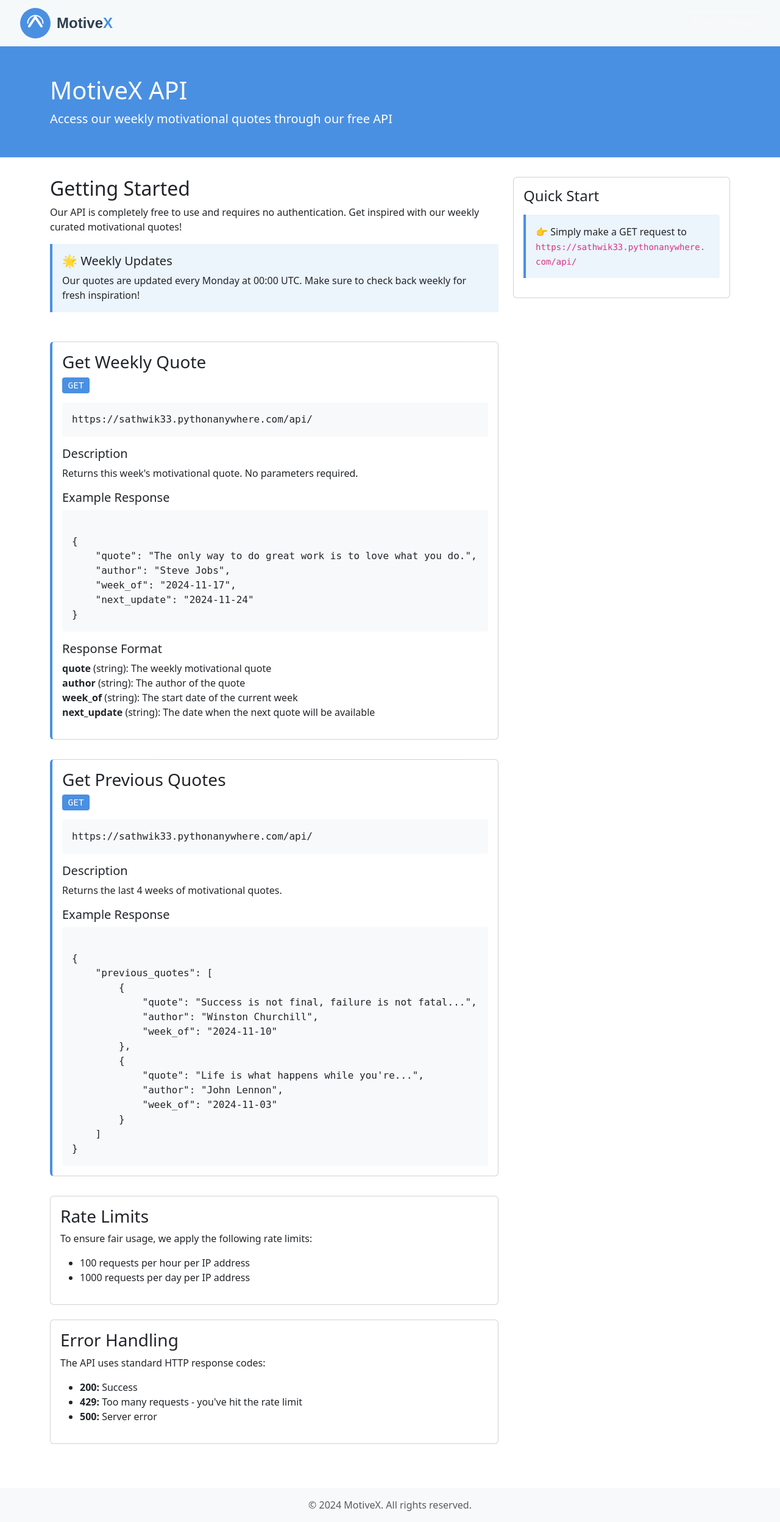
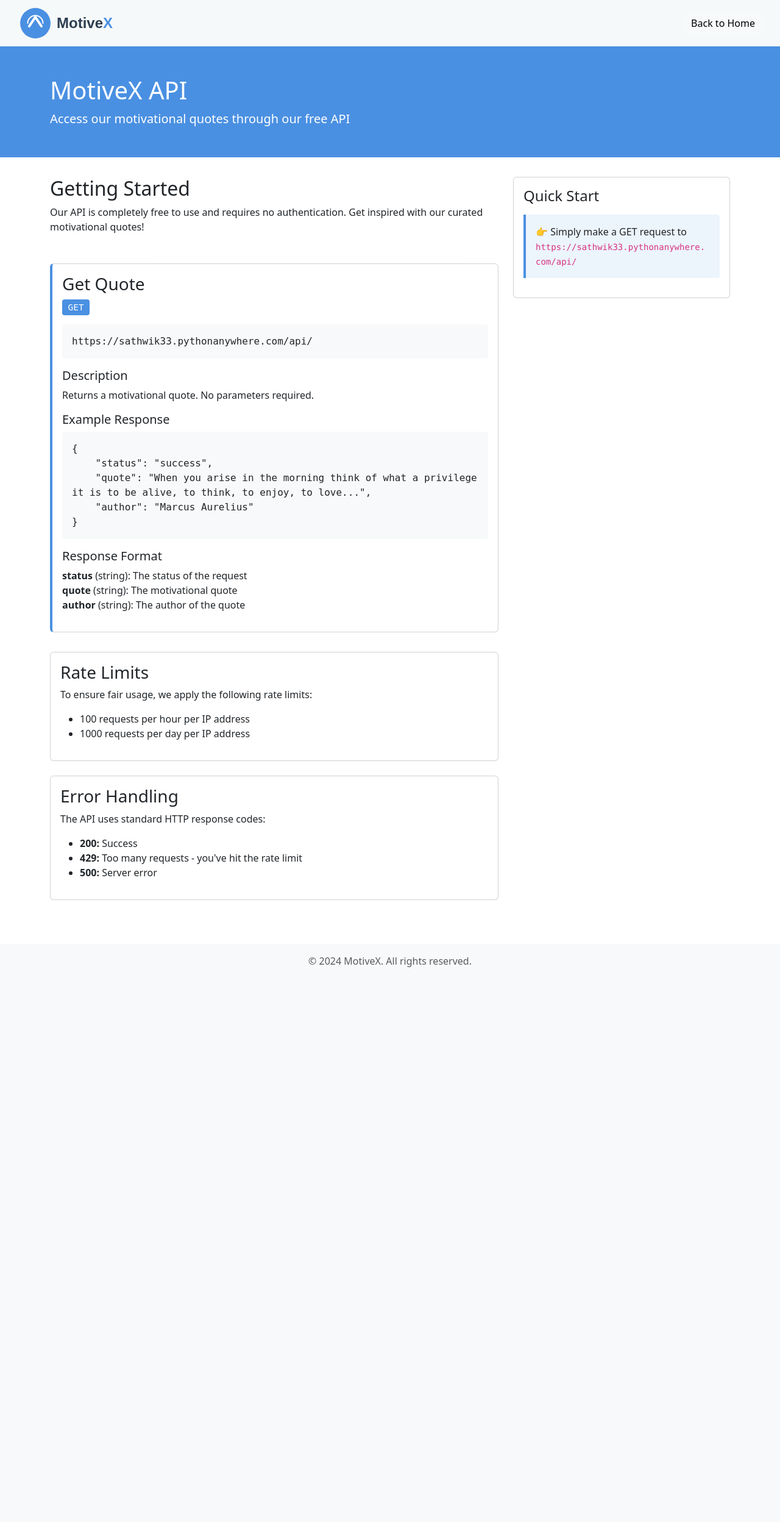
Before and after one commit to sathwikshetty33/MotiveX, a Django app: page /api-info in a window 1280 px wide. Shown: the whole page at 61% size. After the commit the page ends 1586 px from the top, so only its background shows below. Run offline with Django 5.2, Linux system fonts and the light colour scheme; a user stored in the database is signed in; some libraries are stand-ins or nearby versions.

Commit message:
change made

```diff
--- a/motivation/app/templates/app/api.html
+++ b/motivation/app/templates/app/api.html
@@ -10,7 +10,6 @@
         .navbar-custom {
             background-color: #f6f9fa;
             padding: 0.5rem 1rem;
-
         }
 
         .navbar-brand {
@@ -64,6 +63,7 @@
             border-radius: 4px;
             font-family: monospace;
             margin: 1rem 0;
+            word-break: break-all;
         }
 
         .response-example {
@@ -71,7 +71,10 @@
             padding: 1rem;
             border-radius: 4px;
             font-family: monospace;
-            white-space: pre;
+            white-space: pre-wrap;
+            word-wrap: break-word;
+            max-width: 100%;
+            overflow-x: auto;
         }
 
         .highlight-box {
@@ -80,6 +83,27 @@
             padding: 1rem;
             margin: 1rem 0;
             border-radius: 0 4px 4px 0;
+        }
+
+        /* Added responsive container styles */
+        .response-container {
+            max-width: 100%;
+            overflow-x: auto;
+        }
+
+        @media (max-width: 768px) {
+            .container {
+                padding-left: 15px;
+                padding-right: 15px;
+            }
+
+            .endpoint-url, .response-example {
+                font-size: 14px;
+            }
+
+            .highlight-box code {
+                word-break: break-all;
+            }
         }
     </style>
 </head>
@@ -105,17 +129,16 @@
                 </svg>
             </a>
             <div class="ms-auto">
-                <a href="{% url 'home' %}" class="btn btn-outline-light">Back to Home</a>
+                <a href="{% url 'home' %}" class="btn btn-light">Back to Home</a>
             </div>
         </div>
     </nav>
-
 
     <!-- API Header -->
     <div class="api-header">
         <div class="container">
             <h1>MotiveX API</h1>
-            <p class="lead mb-0">Access our weekly motivational quotes through our free API</p>
+            <p class="lead mb-0">Access our motivational quotes through our free API</p>
         </div>
     </div>
 
@@ -126,50 +149,13 @@
                 <!-- Introduction -->
                 <div class="mb-5">
                     <h2>Getting Started</h2>
-                    <p>Our API is completely free to use and requires no authentication. Get inspired with our weekly curated motivational quotes!</p>
-
-                    <div class="highlight-box">
-                        <h5>🌟 Weekly Updates</h5>
-                        <p class="mb-0">Our quotes are updated every Monday at 00:00 UTC. Make sure to check back weekly for fresh inspiration!</p>
-                    </div>
+                    <p>Our API is completely free to use and requires no authentication. Get inspired with our curated motivational quotes!</p>
                 </div>
 
-                <!-- Weekly Quote Endpoint -->
+                <!-- Quote Endpoint -->
                 <div class="card endpoint-card">
                     <div class="card-body">
-                        <h3>Get Weekly Quote</h3>
-                        <span class="method-badge">GET</span>
-
-                        <div class="endpoint-url">
-                           https://sathwik33.pythonanywhere.com/api/
-                        </div>
-
-                        <h5>Description</h5>
-                        <p>Returns this week's motivational quote. No parameters required.</p>
-
-                        <h5>Example Response</h5>
-                        <div class="response-example">
-{
-    "quote": "The only way to do great work is to love what you do.",
-    "author": "Steve Jobs",
-    "week_of": "2024-11-17",
-    "next_update": "2024-11-24"
-}</div>
-
-                        <h5 class="mt-3">Response Format</h5>
-                        <ul class="list-unstyled">
-                            <li><strong>quote</strong> (string): The weekly motivational quote</li>
-                            <li><strong>author</strong> (string): The author of the quote</li>
-                            <li><strong>week_of</strong> (string): The start date of the current week</li>
-                            <li><strong>next_update</strong> (string): The date when the next quote will be available</li>
-                        </ul>
-                    </div>
-                </div>
-
-                <!-- Previous Quotes Endpoint -->
-                <div class="card endpoint-card">
-                    <div class="card-body">
-                        <h3>Get Previous Quotes</h3>
+                        <h3>Get Quote</h3>
                         <span class="method-badge">GET</span>
 
                         <div class="endpoint-url">
@@ -177,24 +163,23 @@
                         </div>
 
                         <h5>Description</h5>
-                        <p>Returns the last 4 weeks of motivational quotes.</p>
+                        <p>Returns a motivational quote. No parameters required.</p>
 
                         <h5>Example Response</h5>
-                        <div class="response-example">
-{
-    "previous_quotes": [
-        {
-            "quote": "Success is not final, failure is not fatal...",
-            "author": "Winston Churchill",
-            "week_of": "2024-11-10"
-        },
-        {
-            "quote": "Life is what happens while you're...",
-            "author": "John Lennon",
-            "week_of": "2024-11-03"
-        }
-    ]
+                        <div class="response-container">
+                            <div class="response-example">{
+    "status": "success",
+    "quote": "When you arise in the morning think of what a privilege it is to be alive, to think, to enjoy, to love...",
+    "author": "Marcus Aurelius"
 }</div>
+                        </div>
+
+                        <h5 class="mt-3">Response Format</h5>
+                        <ul class="list-unstyled">
+                            <li><strong>status</strong> (string): The status of the request</li>
+                            <li><strong>quote</strong> (string): The motivational quote</li>
+                            <li><strong>author</strong> (string): The author of the quote</li>
+                        </ul>
                     </div>
                 </div>
 
```
Also changed, not shown: motivation/app/templates/app/register.html (+45 -35 lines), motivation/db.sqlite3.
